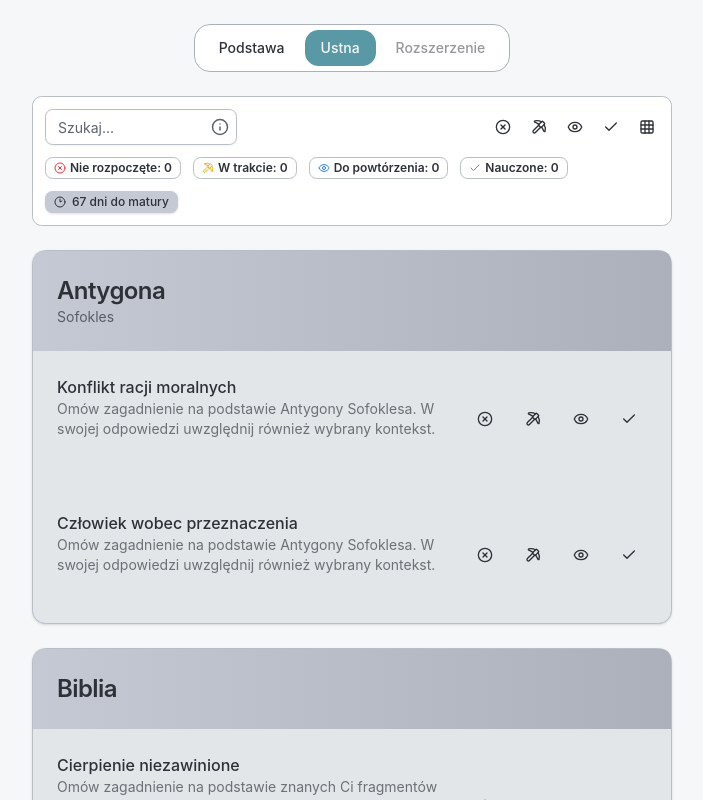
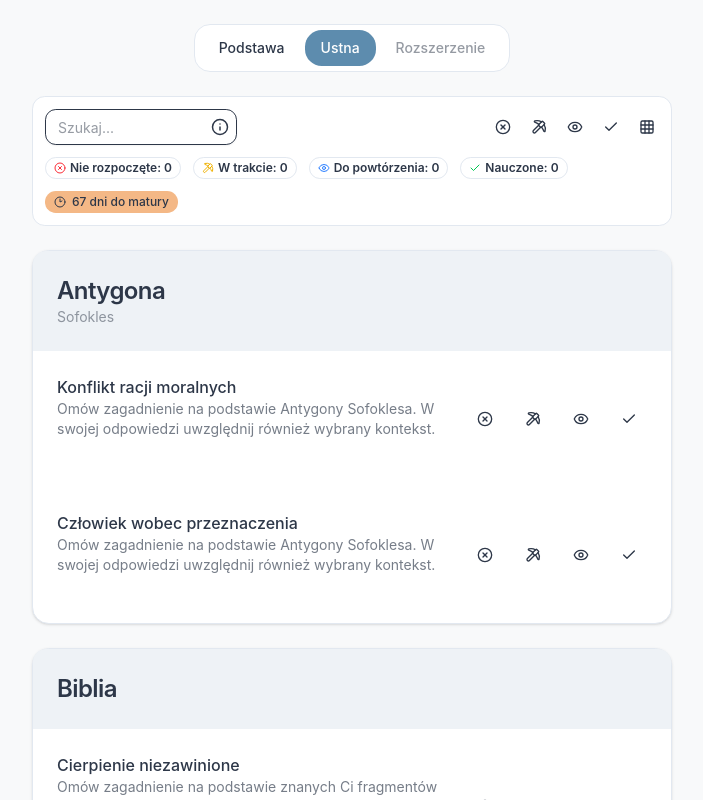
Before and after one commit to pawelz00/matura-check, a React (Vite) app: page /questions in a window 1280 px wide. Shown: the top 800 px of the page, without its empty margins (288-991 px from the left). Built offline with nearby package versions, Linux system fonts and the light colour scheme.

Commit message:
feat: colors wip

```diff
--- a/src/components/cards/question-card/card-body.tsx
+++ b/src/components/cards/question-card/card-body.tsx
@@ -4,7 +4,6 @@ import { statusesObj } from "@/constants/statusesObject.ts";
 import {
   Tooltip,
   TooltipContent,
-  TooltipProvider,
   TooltipTrigger,
 } from "@/components/ui/tooltip.tsx";
 import { Button } from "@/components/ui/button.tsx";
@@ -29,16 +28,14 @@ export default function CardBody({ item }: { item: QuestionsData }) {
       <div className="flex gap-3">
         {Object.entries(statusesObj).map(([key, value]) => {
           return (
-            <TooltipProvider key={key}>
-              <Tooltip>
+            <Tooltip key={key}>
               <TooltipTrigger asChild>
                 <Button
                   variant={"ghost"}
                   size={"icon"}
                   className={cn(
-                      questionStatus(q.id) === value.status &&
-                        "bg-primary text-primary-foreground",
-                      "hover:bg-primary hover:text-primary-foreground hover:cursor-pointer",
+                    questionStatus(q.id) === value.status && "bg-card-header",
+                    "hover:cursor-pointer hover:bg-card-header hover:text-card-foreground",
                   )}
                   onClick={() => {
                     setQuestionsStatus(item.id, q.id, value.status);
@@ -47,11 +44,14 @@ export default function CardBody({ item }: { item: QuestionsData }) {
                   <value.icon className={"size-4"} />
                 </Button>
               </TooltipTrigger>
-                <TooltipContent>
+              <TooltipContent
+                className={
+                  "bg-card-header text-card-foreground fill-card-header"
+                }
+              >
                 <p>{value.text}</p>
               </TooltipContent>
             </Tooltip>
-            </TooltipProvider>
           );
         })}
       </div>
--- a/src/components/cards/question-card/card-header.tsx
+++ b/src/components/cards/question-card/card-header.tsx
@@ -3,11 +3,11 @@ import { QuestionsData } from "@/store/useDataStore.ts";
 
 export default function CardHead({ item }: { item: QuestionsData }) {
   return (
-    <CardHeader className="rounded-t-lg bg-gradient-to-r from-primary to-secondary">
+    <CardHeader className="rounded-t-lg bg-card-header">
       <div className="flex items-center justify-between">
         <div className="space-y-0.1">
-          <CardTitle className="text-2xl font-serif">{item.title}</CardTitle>
-          <p className="text-sm text-secondary-foreground/70">{item.author}</p>
+          <CardTitle className="text-2xl">{item.title}</CardTitle>
+          <p className="text-sm text-card-foreground/50">{item.author}</p>
         </div>
       </div>
     </CardHeader>
--- a/src/components/counter.tsx
+++ b/src/components/counter.tsx
@@ -25,7 +25,7 @@ export default function Counter() {
 
   return (
     <Badge
-      variant={"default"}
+      variant={"secondary"}
       className={"font-medium flex items-center gap-x-1.5"}
     >
       <Clock2Icon />
--- a/src/components/navbar.tsx
+++ b/src/components/navbar.tsx
@@ -14,7 +14,7 @@ export default function Navbar() {
       <nav>
         <ul
           className={
-            "flex justify-between items-center bg-white px-2 h-12 rounded-2xl gap-x-1 border border-muted"
+            "flex justify-between items-center bg-card px-2 h-12 rounded-2xl gap-x-1 border"
           }
         >
           <ButtonNav href={"/"} active={location.pathname === "/"}>
@@ -52,7 +52,7 @@ function ButtonNav({
         disabled={disabled}
         className={cn(
           "hover:cursor-pointer rounded-xl",
-          active && "bg-accent text-accent-foreground",
+          active && "bg-primary text-primary-foreground",
         )}
         variant={"ghost"}
       >
--- a/src/components/ui/button.tsx
+++ b/src/components/ui/button.tsx
@@ -1,7 +1,7 @@
-import * as React from "react"
-import { Slot } from "@radix-ui/react-slot"
-import { cva, type VariantProps } from "class-variance-authority"
-import { cn } from "@/lib/utils"
+import * as React from "react";
+import { Slot } from "@radix-ui/react-slot";
+import { cva, type VariantProps } from "class-variance-authority";
+import { cn } from "@/lib/utils";
 
 const buttonVariants = cva(
   "inline-flex items-center justify-center gap-2 whitespace-nowrap rounded-md text-sm font-medium transition-[color,box-shadow] disabled:pointer-events-none disabled:opacity-50 [&_svg]:pointer-events-none [&_svg:not([class*='size-'])]:size-4 [&_svg]:shrink-0 ring-ring/10 dark:ring-ring/20 dark:outline-ring/40 outline-ring/50 focus-visible:ring-4 focus-visible:outline-1 aria-invalid:focus-visible:ring-0",
@@ -16,7 +16,8 @@ const buttonVariants = cva(
           "border border-input bg-background shadow-xs hover:bg-accent hover:text-accent-foreground",
         secondary:
           "bg-secondary text-secondary-foreground shadow-xs hover:bg-secondary/80",
-        ghost: "hover:bg-accent hover:text-accent-foreground",
+        ghost: "hover:bg-primary hover:text-primary-foreground",
+        ghostSecondary: "hover:bg-secondary hover:text-secondary-foreground",
         link: "text-primary underline-offset-4 hover:underline",
       },
       size: {
@@ -30,8 +31,8 @@ const buttonVariants = cva(
       variant: "default",
       size: "default",
     },
-  }
-)
+  },
+);
 
 function Button({
   className,
@@ -41,9 +42,9 @@ function Button({
   ...props
 }: React.ComponentProps<"button"> &
   VariantProps<typeof buttonVariants> & {
-    asChild?: boolean
+    asChild?: boolean;
   }) {
-  const Comp = asChild ? Slot : "button"
+  const Comp = asChild ? Slot : "button";
 
   return (
     <Comp
@@ -51,7 +52,7 @@ function Button({
       className={cn(buttonVariants({ variant, size, className }))}
       {...props}
     />
-  )
+  );
 }
 
-export { Button, buttonVariants }
+export { Button, buttonVariants };
--- a/src/components/ui/tooltip.tsx
+++ b/src/components/ui/tooltip.tsx
@@ -1,7 +1,7 @@
-import * as React from "react"
-import * as TooltipPrimitive from "@radix-ui/react-tooltip"
+import * as React from "react";
+import * as TooltipPrimitive from "@radix-ui/react-tooltip";
 
-import { cn } from "@/lib/utils"
+import { cn } from "@/lib/utils";
 
 function TooltipProvider({
   delayDuration = 0,
@@ -13,7 +13,7 @@ function TooltipProvider({
       delayDuration={delayDuration}
       {...props}
     />
-  )
+  );
 }
 
 function Tooltip({
@@ -23,13 +23,13 @@ function Tooltip({
     <TooltipProvider>
       <TooltipPrimitive.Root data-slot="tooltip" {...props} />
     </TooltipProvider>
-  )
+  );
 }
 
 function TooltipTrigger({
   ...props
 }: React.ComponentProps<typeof TooltipPrimitive.Trigger>) {
-  return <TooltipPrimitive.Trigger data-slot="tooltip-trigger" {...props} />
+  return <TooltipPrimitive.Trigger data-slot="tooltip-trigger" {...props} />;
 }
 
 function TooltipContent({
@@ -45,15 +45,20 @@ function TooltipContent({
         sideOffset={sideOffset}
         className={cn(
           "bg-primary text-primary-foreground animate-in fade-in-0 zoom-in-95 data-[state=closed]:animate-out data-[state=closed]:fade-out-0 data-[state=closed]:zoom-out-95 data-[side=bottom]:slide-in-from-top-2 data-[side=left]:slide-in-from-right-2 data-[side=right]:slide-in-from-left-2 data-[side=top]:slide-in-from-bottom-2 z-50 max-w-sm rounded-md px-3 py-1.5 text-xs",
-          className
+          className,
         )}
         {...props}
       >
         {children}
-        <TooltipPrimitive.Arrow className="bg-primary fill-primary z-50 size-2.5 translate-y-[calc(-50%_-_2px)] rotate-45 rounded-[2px]" />
+        <TooltipPrimitive.Arrow
+          className={cn(
+            "bg-primary fill-primary z-50 size-2.5 translate-y-[calc(-50%_-_2px)] rotate-45 rounded-[2px]",
+            className,
+          )}
+        />
       </TooltipPrimitive.Content>
     </TooltipPrimitive.Portal>
-  )
+  );
 }
 
-export { Tooltip, TooltipTrigger, TooltipContent, TooltipProvider }
+export { Tooltip, TooltipTrigger, TooltipContent, TooltipProvider };
--- a/src/styles/index.css
+++ b/src/styles/index.css
@@ -16,85 +16,45 @@ body {
 :root {
   -webkit-font-smoothing: antialiased;
   -moz-osx-font-smoothing: grayscale;
-  --background: hsl(210, 20%, 97%);
-  --foreground: hsl(220, 10%, 20%);
-  --card: hsl(210, 15%, 90%);
-  --card-foreground: hsl(220, 10%, 20%);
-  --popover: hsl(210, 20%, 97%);
-  --popover-foreground: hsl(220, 10%, 20%);
-  --primary: hsl(220, 15%, 80%);
-  --primary-foreground: hsl(220, 10%, 20%);
-  --secondary: hsl(220, 10%, 70%);
-  --secondary-foreground: hsl(220, 10%, 20%);
-  --muted: hsl(220, 10%, 70%);
-  --muted-foreground: hsl(220, 10%, 40%);
-  --accent: hsl(190, 30%, 50%);
-  --accent-foreground: hsl(210, 20%, 97%);
-  --destructive: hsl(0, 70%, 50%);
-  --destructive-foreground: hsl(0, 0%, 98%);
-  --border: hsl(220, 10%, 75%);
-  --input: hsl(220, 10%, 75%);
-  --ring: hsl(220, 10%, 20%);
-  --chart-1: hsl(20, 60%, 50%);
-  --chart-2: hsl(190, 45%, 40%);
-  --chart-3: hsl(220, 30%, 25%);
-  --chart-4: hsl(50, 65%, 60%);
-  --chart-5: hsl(30, 75%, 55%);
-  --radius: 0.6rem;
-}
+  --background: #F8F9FA;
+  --foreground: #2D3748;
 
-.dark {
-  --background: hsl(0 0% 3.9%);
-  --foreground: hsl(0 0% 98%);
-  --card: hsl(0 0% 3.9%);
-  --card-foreground: hsl(0 0% 98%);
-  --popover: hsl(0 0% 3.9%);
-  --popover-foreground: hsl(0 0% 98%);
-  --primary: hsl(0 0% 98%);
-  --primary-foreground: hsl(0 0% 9%);
-  --secondary: hsl(0 0% 14.9%);
-  --secondary-foreground: hsl(0 0% 98%);
-  --muted: hsl(0 0% 14.9%);
-  --muted-foreground: hsl(0 0% 63.9%);
-  --accent: hsl(0 0% 14.9%);
-  --accent-foreground: hsl(0 0% 98%);
-  --destructive: hsl(0 62.8% 30.6%);
-  --destructive-foreground: hsl(0 0% 98%);
-  --border: hsl(0 0% 14.9%);
-  --input: hsl(0 0% 14.9%);
-  --ring: hsl(0 0% 83.1%);
-  --chart-1: hsl(220 70% 50%);
-  --chart-2: hsl(160 60% 45%);
-  --chart-3: hsl(30 80% 55%);
-  --chart-4: hsl(280 65% 60%);
-  --chart-5: hsl(340 75% 55%);
+  --card-header: #EEF2F6;
+  --card: #FFFFFF;
+  --card-foreground: #2D3748;
+
+  --primary: #5D8CAE;
+  --primary-foreground: #FFFFFF;
+
+  --secondary: #F4B886;
+  --secondary-foreground: #2D3748;
+
+
+
+  --accent: #A7D7C5;
+  --accent-foreground: #2D3748;
+
+  --border: #E2E8F0;
+  --input: #2D3748;
+  --ring: #5D8CAE;
+  --radius: 0.8rem;
 }
 
 @theme inline {
   --color-background: var(--background);
   --color-foreground: var(--foreground);
   --color-card: var(--card);
+  --color-card-header: var(--card-header);
   --color-card-foreground: var(--card-foreground);
-  --color-popover: var(--popover);
-  --color-popover-foreground: var(--popover-foreground);
   --color-primary: var(--primary);
   --color-primary-foreground: var(--primary-foreground);
   --color-secondary: var(--secondary);
   --color-secondary-foreground: var(--secondary-foreground);
-  --color-muted: var(--muted);
-  --color-muted-foreground: var(--muted-foreground);
   --color-accent: var(--accent);
   --color-accent-foreground: var(--accent-foreground);
-  --color-destructive: var(--destructive);
-  --color-destructive-foreground: var(--destructive-foreground);
   --color-border: var(--border);
   --color-input: var(--input);
   --color-ring: var(--ring);
-  --color-chart-1: var(--chart-1);
-  --color-chart-2: var(--chart-2);
-  --color-chart-3: var(--chart-3);
-  --color-chart-4: var(--chart-4);
-  --color-chart-5: var(--chart-5);
   --radius-sm: calc(var(--radius) - 4px);
   --radius-md: calc(var(--radius) - 2px);
   --radius-lg: var(--radius);
```
Lines whose indentation alone changed are shown as unchanged.
